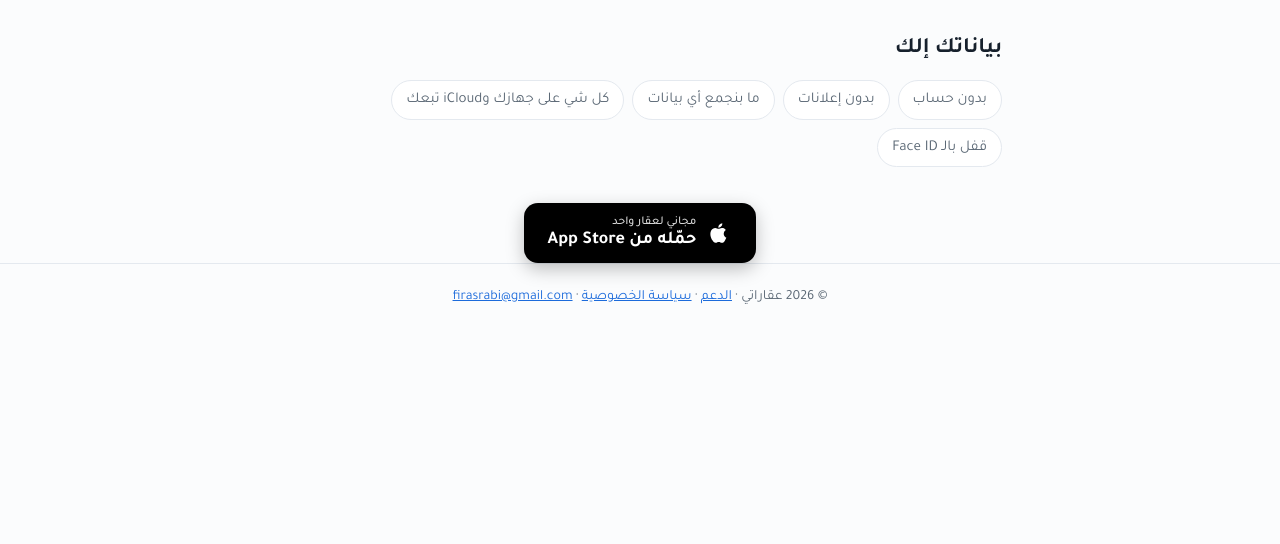
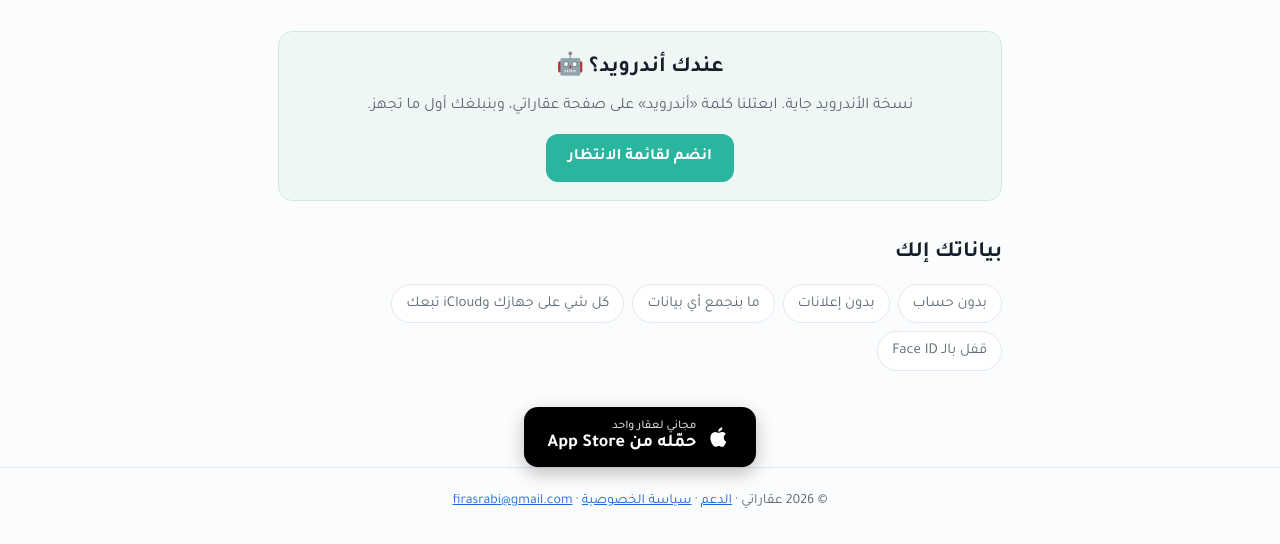
Before and after one commit to firasrabi-hash/rabi-apps, a plain HTML site: page aqaraty.html in a window 1280 px wide. Shown: the part 1662-2206 px from the top of the page. Before the commit the page ends 2018 px from the top, so only its background shows below. Drawn offline with Linux system fonts and the light colour scheme.

Commit message:
Aqaraty page: Android waiting list

```diff
--- a/aqaraty.html
+++ b/aqaraty.html
@@ -99,7 +99,7 @@
     border-top: 1px solid var(--line);
     padding: 22px 0 46px; font-size: 14px; color: var(--muted); text-align: center;
   }
-  footer a { color: var(--blue); }
+  footer a { color: var(--blue); } .android { margin-top: 34px; background: #eef7f4; border: 1px solid #cfe9e1; border-radius: 14px; padding: 18px 20px; text-align: center; } .android h2 { margin: 0 0 6px; } .android p { margin: 0 0 14px; color: var(--muted); font-size: 16px; } .android a { display: inline-block; background: var(--teal); color: #fff; text-decoration: none; font-weight: 700; border-radius: 12px; padding: 10px 22px; }
   @media (max-width: 520px) {
     h1 { font-size: 30px; }
     .grid { grid-template-columns: 1fr; }
@@ -176,7 +176,7 @@
   </div>
   <p class="note">التطبيق بالعربي والإنجليزي، وتقدر تغيّر اللغة من الإعدادات.</p>
 
-  <h2>بياناتك إلك</h2>
+  <div class="android"><h2>عندك أندرويد؟ 🤖</h2><p>نسخة الأندرويد جاية. ابعتلنا كلمة «أندرويد» على صفحة عقاراتي، وبنبلغك أول ما تجهز.</p><a href="https://m.me/61595086395189">انضم لقائمة الانتظار</a></div> <h2>بياناتك إلك</h2>
   <div class="pills">
     <span class="pill">بدون حساب</span>
     <span class="pill">بدون إعلانات</span>
```
